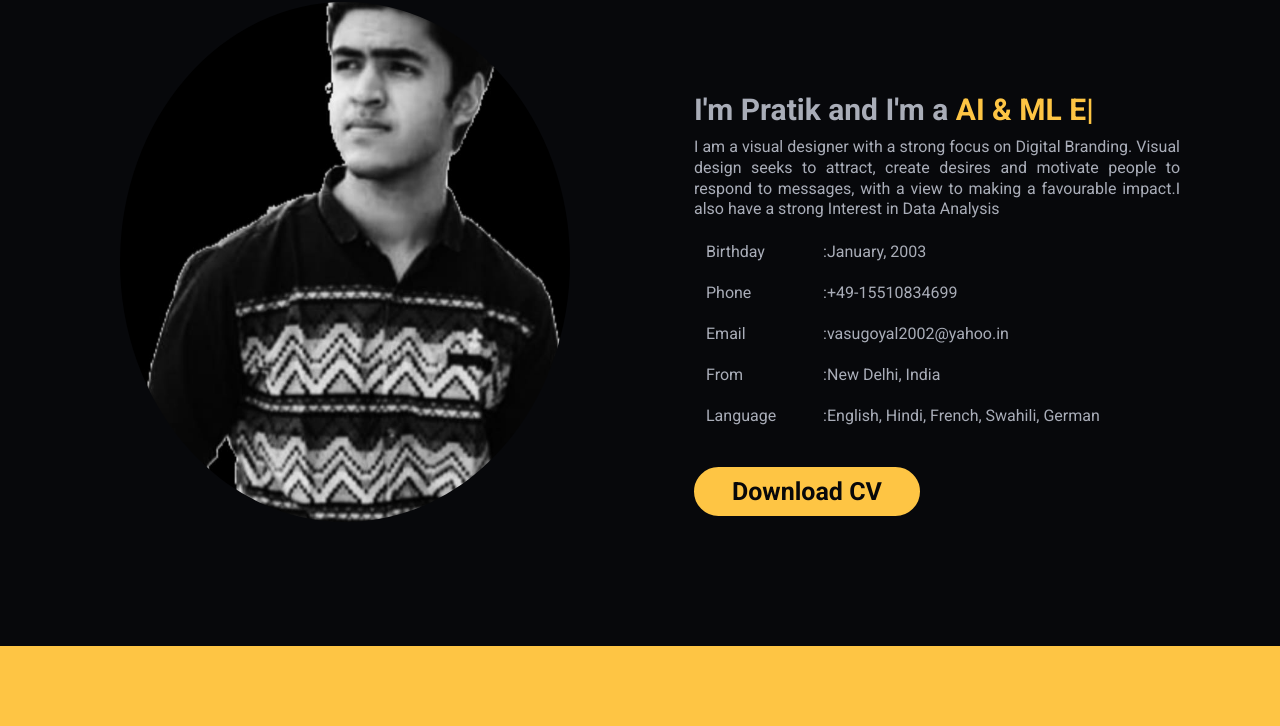
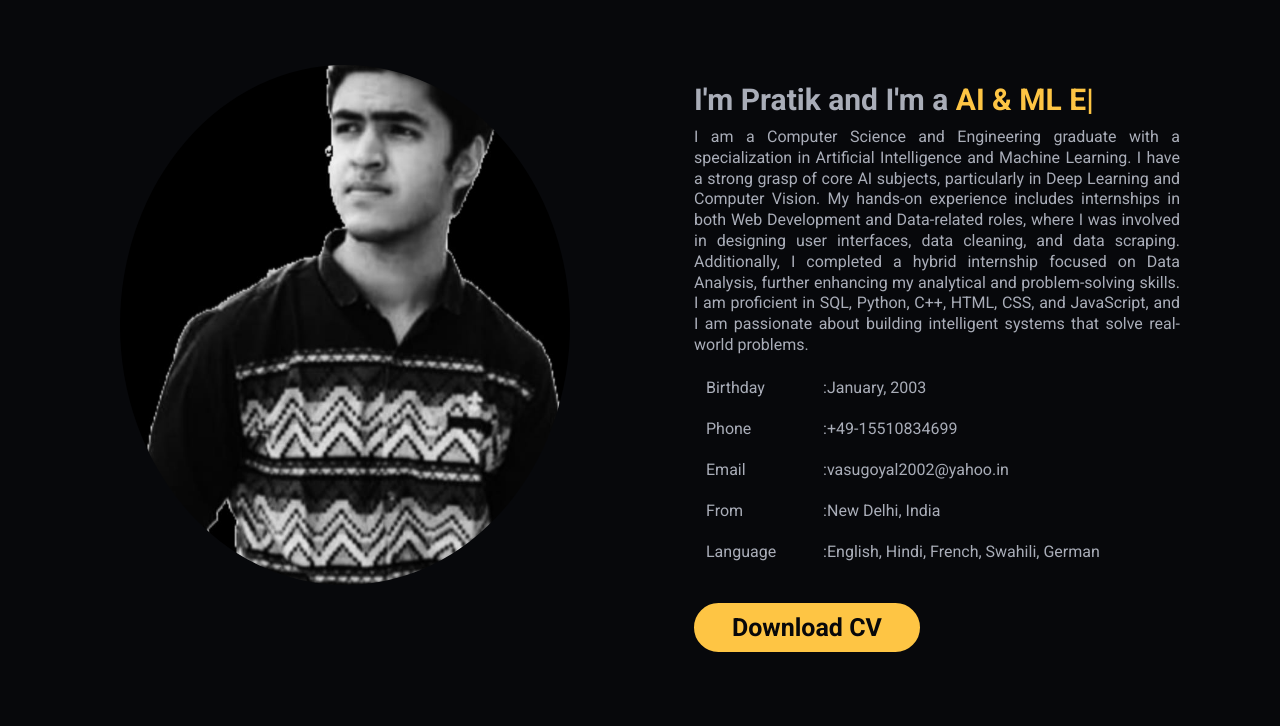
Before and after one commit to PratikGoyal19/My-Portfolio, a plain HTML site: page index.html in a window 1280 px wide. Shown: the part 1039-1765 px from the top of the page. Drawn offline with nearby package versions, Linux system fonts and the light colour scheme.

Commit message:
Update index.html

```diff
--- a/index.html
+++ b/index.html
@@ -57,9 +57,12 @@
                     <div class="text">
                         I'm Pratik and I'm a <span class="typing-2"></span>
                     </div>
-                    <p>I am a visual designer with a strong focus on Digital Branding. Visual design seeks to attract,
-                        create desires and motivate people to respond to messages, with a view to making a favourable
-                        impact.I also have a strong Interest in Data Analysis</p>
+                    <p>I am a Computer Science and Engineering graduate with a specialization in Artificial Intelligence and Machine Learning.
+I have a strong grasp of core AI subjects, particularly in Deep Learning and Computer Vision. My hands-on experience
+includes internships in both Web Development and Data-related roles, where I was involved in designing user
+interfaces, data cleaning, and data scraping. Additionally, I completed a hybrid internship focused on Data Analysis,
+further enhancing my analytical and problem-solving skills. I am proficient in SQL, Python, C++, HTML, CSS, and
+JavaScript, and I am passionate about building intelligent systems that solve real-world problems.</p>
                     <table class="table">
                         <tr>
                             <td>Birthday</td>
@@ -83,7 +86,7 @@
                         </tr>
 
                     </table>
-                    <a href="https://drive.google.com/file/d/17ez2ICmYH6oW3mgvyWNcQ5J3gYrePjt8/view?usp=drive_link"
+                    <a href="https://drive.google.com/file/d/19lUKHTR4QnkW8-YH7tCw0n9jZVolDVK9/view?usp=drive_link"
                         class="btn-md">Download CV</a>
                 </div>
             </div>
```
